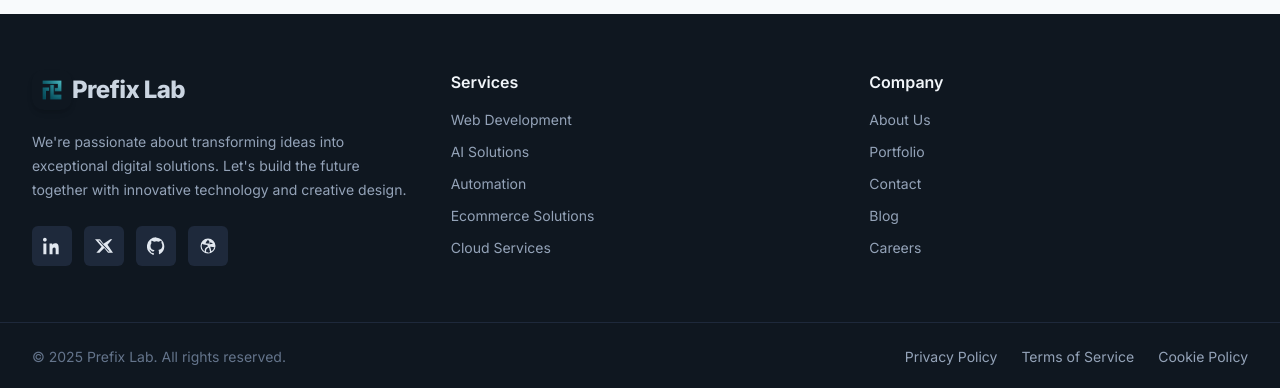
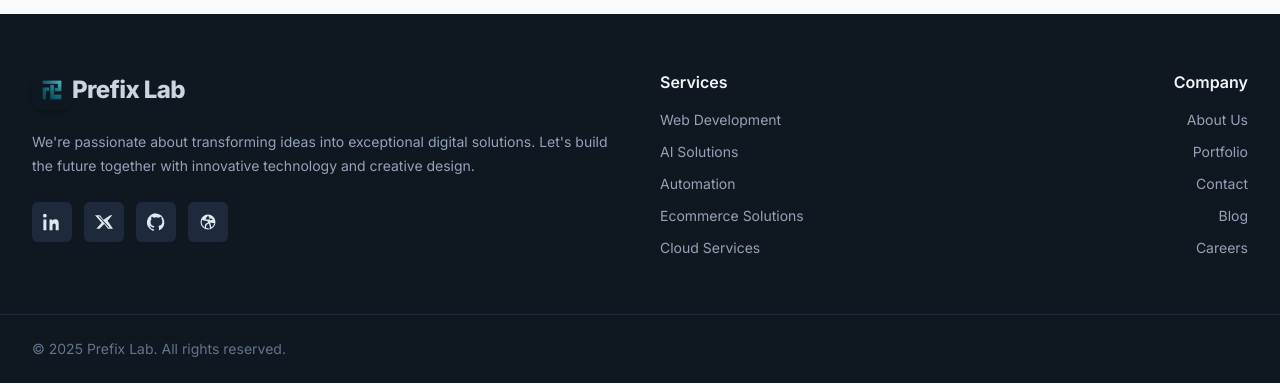
Before and after one commit to PrefixLab/prefixlab.com, a plain HTML site: page index.html in a window 1280 px wide. Shown: the part 4892-5280 px from the top of the page. Drawn offline with nearby package versions, Linux system fonts and the light colour scheme.

Commit message:
Fixed footer links

```diff
--- a/index.html
+++ b/index.html
@@ -522,9 +522,11 @@
   <footer class="bg-[#0f1720] text-slate-300">
     <!-- Top -->
     <div class="max-w-7xl mx-auto px-4 sm:px-6 lg:px-8 py-14">
-      <div class="grid gap-10 sm:grid-cols-2 lg:grid-cols-3">
-        <!-- Brand + blurb + socials -->
-        <div>
+      <!-- 4 columns: brand spans 2, others 1 each -->
+      <div class="grid gap-10 sm:grid-cols-2 lg:grid-cols-4">
+
+        <!-- Brand + blurb + socials (span 2 cols on lg, force-left in the grid) -->
+        <div class="lg:col-span-2 text-left">
           <a href="#home" class="inline-flex items-center">
             <span class="inline-grid place-items-center h-10 w-10 rounded-xl bg-gradient-to-br text-white shadow-md">
               <img src="images/logo.png" alt="PL Logo" class="h-6 w-auto">
@@ -539,25 +541,22 @@
 
           <!-- Socials -->
           <div class="mt-6 flex items-center gap-3">
+            <!-- socials unchanged -->
             <a href="#" aria-label="LinkedIn" class="h-10 w-10 grid place-items-center rounded-md bg-slate-800 hover:bg-slate-700 transition">
-              <svg width="18" height="18" viewBox="0 0 24 24" fill="currentColor" class="text-slate-200">
-                <path d="M4.98 3.5C4.98 4.88 3.86 6 2.5 6S0 4.88 0 3.5 1.12 1 2.5 1s2.48 1.12 2.48 2.5zM.5 8.5h4V23h-4V8.5zM8.5 8.5h3.8v2h.05c.53-1 1.83-2.05 3.77-2.05 4.03 0 4.78 2.65 4.78 6.1V23h-4v-5.9c0-1.4-.02-3.2-1.95-3.2-1.95 0-2.25 1.52-2.25 3.1V23h-4V8.5z"/>
-              </svg>
+              <!-- LinkedIn icon -->
+              <svg width="18" height="18" viewBox="0 0 24 24" fill="currentColor" class="text-slate-200"><path d="M4.98 3.5C4.98 4.88 3.86 6 2.5 6S0 4.88 0 3.5 1.12 1 2.5 1s2.48 1.12 2.48 2.5zM.5 8.5h4V23h-4V8.5zM8.5 8.5h3.8v2h.05c.53-1 1.83-2.05 3.77-2.05 4.03 0 4.78 2.65 4.78 6.1V23h-4v-5.9c0-1.4-.02-3.2-1.95-3.2-1.95 0-2.25 1.52-2.25 3.1V23h-4V8.5z"/></svg>
             </a>
             <a href="#" aria-label="Twitter" class="h-10 w-10 grid place-items-center rounded-md bg-slate-800 hover:bg-slate-700 transition">
-              <svg width="18" height="18" viewBox="0 0 24 24" fill="currentColor" class="text-slate-200">
-                <path d="M20.4 3H23l-6.3 7.2L24 21h-6.6l-5.1-6.4L6 21H1.8l7-8.1L0 3h6.7l4.6 5.9L20.4 3Zm-2.3 16.2h1.5L6 4.7H4.4l13.7 14.5Z"/>
-              </svg>
+              <!-- Twitter/X icon -->
+              <svg width="18" height="18" viewBox="0 0 24 24" fill="currentColor" class="text-slate-200"><path d="M20.4 3H23l-6.3 7.2L24 21h-6.6l-5.1-6.4L6 21H1.8l7-8.1L0 3h6.7l4.6 5.9L20.4 3Zm-2.3 16.2h1.5L6 4.7H4.4l13.7 14.5Z"/></svg>
             </a>
             <a href="#" aria-label="GitHub" class="h-10 w-10 grid place-items-center rounded-md bg-slate-800 hover:bg-slate-700 transition">
-              <svg width="18" height="18" viewBox="0 0 24 24" fill="currentColor" class="text-slate-200">
-                <path d="M12 .5a12 12 0 0 0-3.8 23.4c.6.1.8-.3.8-.6v-2.1c-3.3.7-4-1.6-4-1.6-.6-1.5-1.4-1.9-1.4-1.9-1.1-.8.1-.8.1-.8 1.2.1 1.8 1.2 1.8 1.2 1.1 1.8 3 1.3 3.8 1 .1-.8.4-1.3.7-1.6-2.6-.3-5.3-1.3-5.3-5.9 0-1.3.5-2.4 1.2-3.3 0-.3-.5-1.6.1-3.3 0 0 1-.3 3.4 1.2a11.6 11.6 0 0 1 6.3 0c2.4-1.5 3.4-1.2 3.4-1.2.6 1.7.1 3 .1 3 .8.9 1.2 2 1.2 3.3 0 4.6-2.7 5.6-5.3 5.9.4.3.8 1 .8 2.1v3.1c0 .3.2.7.8.6A12 12 0 0 0 12 .5Z"/>
-              </svg>
+              <!-- GitHub icon -->
+              <svg width="18" height="18" viewBox="0 0 24 24" fill="currentColor" class="text-slate-200"><path d="M12 .5a12 12 0 0 0-3.8 23.4c.6.1.8-.3.8-.6v-2.1c-3.3.7-4-1.6-4-1.6-.6-1.5-1.4-1.9-1.4-1.9-1.1-.8.1-.8.1-.8 1.2.1 1.8 1.2 1.8 1.2 1.1 1.8 3 1.3 3.8 1 .1-.8.4-1.3.7-1.6-2.6-.3-5.3-1.3-5.3-5.9 0-1.3.5-2.4 1.2-3.3 0-.3-.5-1.6.1-3.3 0 0 1-.3 3.4 1.2a11.6 11.6 0 0 1 6.3 0c2.4-1.5 3.4-1.2 3.4-1.2.6 1.7.1 3 .1 3 .8.9 1.2 2 1.2 3.3 0 4.6-2.7 5.6-5.3 5.9.4.3.8 1 .8 2.1v3.1c0 .3.2.7.8.6A12 12 0 0 0 12 .5Z"/></svg>
             </a>
             <a href="#" aria-label="Dribbble" class="h-10 w-10 grid place-items-center rounded-md bg-slate-800 hover:bg-slate-700 transition">
-              <svg width="18" height="18" viewBox="0 0 24 24" fill="currentColor" class="text-slate-200">
-                <path d="M12 2a10 10 0 1 0 0 20 10 10 0 0 0 0-20Zm6.8 6.3a8.4 8.4 0 0 1-4.7 1.2c-.3-.6-.7-1.3-1.1-1.9 3.1-1.2 5.3.7 5.8.7ZM12 3.6c1.4 1.7 2.3 3.3 2.9 4.6-2 .6-4.1.6-6.2 0 .6-1.3 1.6-2.9 3.3-4.6ZM8 19.6A8.4 8.4 0 0 1 4.2 9c1.2.7 3.3 1.5 6.1 1.5.2 0 .4 0 .5-.1.4.7.8 1.5 1.1 2.3-3.1.9-4.9 3.3-4 6.9ZM12 20.4a8.3 8.3 0 0 1-2.4-.4c-.8-3.1.7-5.3 3.6-6.1.8 2.1 1.3 4.3 1.6 6.5-.9.3-1.9.5-2.8.5Zm4.4-1.5c-.3-2-.8-4-1.5-5.9 1.7-.2 3.6 0 5.6.7a8.4 8.4 0 0 1-4.1 5.2Z"/>
-              </svg>
+              <!-- Dribbble icon -->
+              <svg width="18" height="18" viewBox="0 0 24 24" fill="currentColor" class="text-slate-200"><path d="M12 2a10 10 0 1 0 0 20 10 10 0 0 0 0-20Zm6.8 6.3a8.4 8.4 0 0 1-4.7 1.2c-.3-.6-.7-1.3-1.1-1.9 3.1-1.2 5.3.7 5.8.7ZM12 3.6c1.4 1.7 2.3 3.3 2.9 4.6-2 .6-4.1.6-6.2 0 .6-1.3 1.6-2.9 3.3-4.6ZM8 19.6A8.4 8.4 0 0 1 4.2 9c1.2.7 3.3 1.5 6.1 1.5.2 0 .4 0 .5-.1.4.7.8 1.5 1.1 2.3-3.1.9-4.9 3.3-4 6.9ZM12 20.4a8.3 8.3 0 0 1-2.4-.4c-.8-3.1.7-5.3 3.6-6.1.8 2.1 1.3 4.3 1.6 6.5-.9.3-1.9.5-2.8.5Zm4.4-1.5c-.3-2-.8-4-1.5-5.9 1.7-.2 3.6 0 5.6.7a8.4 8.4 0 0 1-4.1 5.2Z"/></svg>
             </a>
           </div>
         </div>
@@ -574,15 +573,15 @@
           </ul>
         </div>
 
-        <!-- Company -->
-        <div>
+        <!-- Company (right aligned) -->
+        <div class="sm:text-right lg:text-right">
           <h4 class="font-semibold text-slate-100">Company</h4>
           <ul class="mt-4 space-y-3 text-sm">
-            <li><a href="#" class="text-slate-400 hover:text-white transition">About Us</a></li>
-            <li><a href="#" class="text-slate-400 hover:text-white transition">Portfolio</a></li>
-            <li><a href="#" class="text-slate-400 hover:text-white transition">Contact</a></li>
-            <li><a href="#" class="text-slate-400 hover:text-white transition">Blog</a></li>
-            <li><a href="#" class="text-slate-400 hover:text-white transition">Careers</a></li>
+            <li><a href="#about" class="text-slate-400 hover:text-white transition">About Us</a></li>
+            <li><a href="#portfolio" class="text-slate-400 hover:text-white transition">Portfolio</a></li>
+            <li><a href="#contact" class="text-slate-400 hover:text-white transition">Contact</a></li>
+            <li><a class="text-slate-400 hover:text-white transition">Blog</a></li>
+            <li><a class="text-slate-400 hover:text-white transition">Careers</a></li>
           </ul>
         </div>
       </div>
@@ -595,11 +594,11 @@
           <div class="text-sm text-slate-500">
             © <span id="year"></span> Prefix Lab. All rights reserved.
           </div>
-          <ul class="flex flex-wrap items-center gap-x-6 gap-y-2 text-sm">
+          <!-- <ul class="flex flex-wrap items-center gap-x-6 gap-y-2 text-sm">
             <li><a href="#" class="text-slate-400 hover:text-white transition">Privacy Policy</a></li>
             <li><a href="#" class="text-slate-400 hover:text-white transition">Terms of Service</a></li>
             <li><a href="#" class="text-slate-400 hover:text-white transition">Cookie Policy</a></li>
-          </ul>
+          </ul> -->
         </div>
       </div>
     </div>
```
